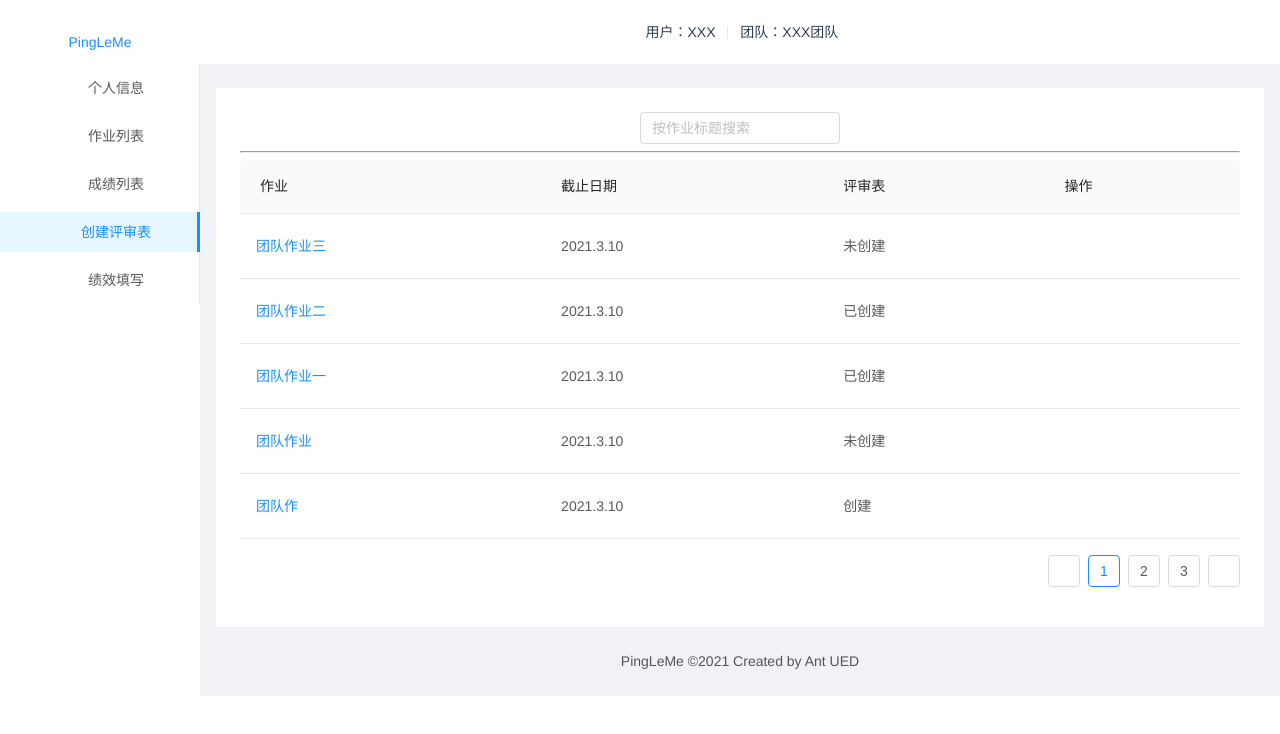
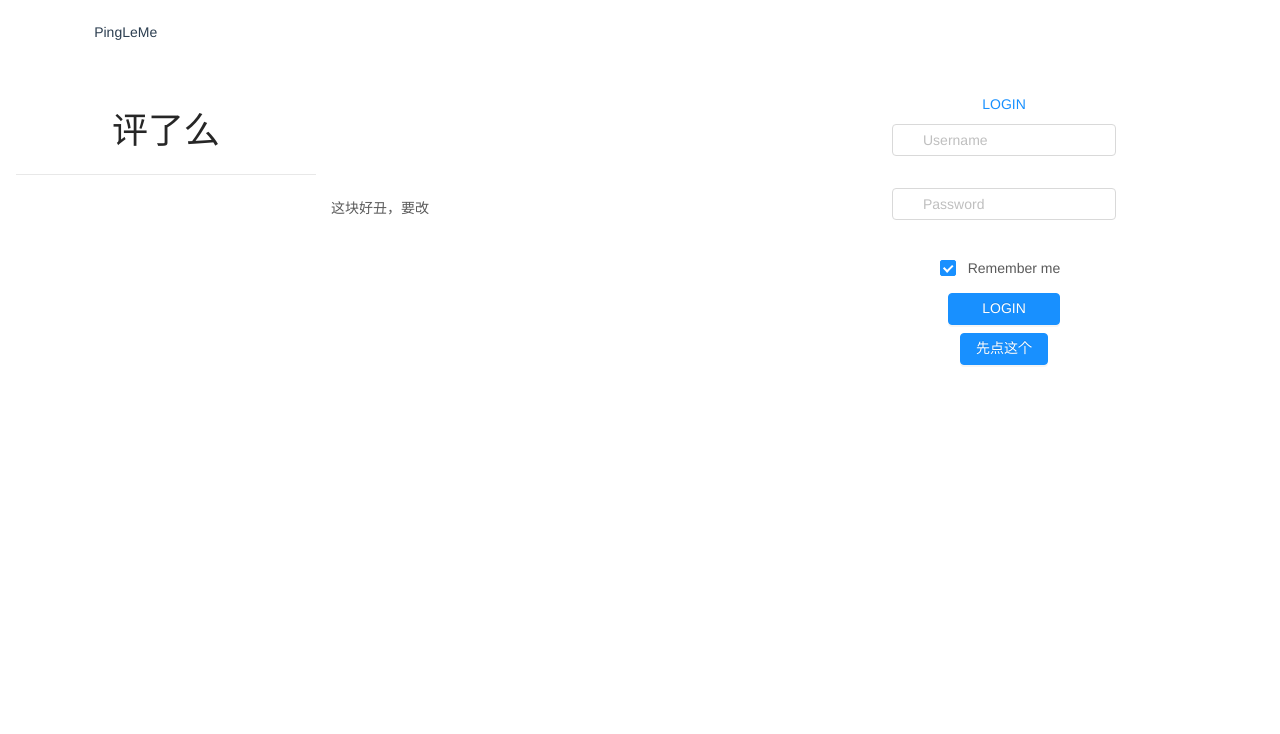
Before and after one commit to FZUSESPR21/pingleme-vue, a Vue app: page /#/ in a window 1280 px wide. Shown: the top 734 px of the page. Built offline with nearby package versions, Linux system fonts and the light colour scheme.

Commit message:
Create Login page,update router

```diff
--- /dev/null
+++ b/src/Login/Login.vue
@@ -0,0 +1,114 @@
+<template>
+  <a-layout id="components-layout-demo">
+	  <a-layout-header style='background:white'>
+		  <a-row>
+			  <a-col :span="3">
+				  <a-icon type="file-ppt" />&nbsp;PingLeMe
+			  </a-col>
+		  </a-row>
+	  </a-layout-header>
+		<a-layout-content :style="{ margin: '24px 16px 0' }">
+			<div :style="{ padding: '0px', background: '#fff', minHeight: '360px' }">
+				<a-row type="flex" justify="center" align="top">
+					<a-col :span="14">
+						<a-card title="评了么" :bordered="false" headStyle="width: 300px;fontSize: 36px;color: rgba(0, 0, 0, 0.85);">
+							这块好丑，要改
+					</a-card>
+					</a-col>
+
+					<a-col :span="10">
+						<a-row type="flex" justify="space-around" align="middle">
+							<a-col>
+							<a-button type="link">LOGIN</a-button>
+								<a-form
+									id="components-form-demo-normal-login"
+									:form="form"
+									class="login-form"
+									@submit="handleSubmit"
+								>
+								<a-form-item>
+									<a-input
+										v-decorator="[
+										'userName',
+										{ rules: [{ required: true, message: 'Please input your username!' }] },
+										]"
+										placeholder="Username"
+									>
+										<a-icon slot="prefix" type="user" style="color: rgba(0,0,0,.25)" theme="outlined"/>
+									</a-input>
+								</a-form-item>
+								<a-form-item>
+									<a-input
+										v-decorator="[
+										'password',
+										{ rules: [{ required: true, message: 'Please input your Password!' }] },
+										]"
+										type="password"
+										placeholder="Password"
+									>
+										<a-icon slot="prefix" type="lock" style="color: rgba(0,0,0,.25)" />
+									</a-input>
+								</a-form-item>
+								<a-form-item>
+									<a-checkbox
+										v-decorator="[
+										'remember',
+										{
+											valuePropName: 'checked',
+											initialValue: true,
+										},
+										]"
+									>
+										Remember me
+									</a-checkbox><br>
+									<a-button type="primary" html-type="submit" class="login-form-button">
+										LOGIN
+									</a-button><br>
+									<a-button type="primary" @click="goTocrEva()">
+										先点这个
+									</a-button>
+								</a-form-item>
+								</a-form>
+								</a-col>
+							</a-row>
+					</a-col>
+				</a-row>
+			</div>
+		</a-layout-content>
+  </a-layout>
+</template>
+<script>
+export default {
+	name:'Login',
+
+	beforeCreate() {
+	    this.form = this.$form.createForm(this, { name: 'normal_login' });
+	},
+
+	methods: {
+		goTocrEva(){
+			this.$router.push('/creva')
+		},
+		handleSubmit(e) {
+		    e.preventDefault();
+		    this.form.validateFields((err, values) => {
+		        if (!err) {
+		          console.log('Received values of form: ', values);
+		        }
+		    });
+		},
+  },
+};
+</script>
+
+<style>
+#components-layout-demo{
+	background: white;
+}
+#components-form-demo-normal-login .login-form {
+  max-width: 300px;
+}
+#components-form-demo-normal-login .login-form-button {
+  width: 50%;
+}
+</style>
--- a/src/components/NormalNav.vue
+++ b/src/components/NormalNav.vue
@@ -43,7 +43,7 @@ export default {
 			this.collapsed = !this.collapsed;
 		},
 		goTocrEva(){
-			this.$router.push('/');
+			this.$router.push('/creva');
 		},
     goToHwList() {
       this.$router.push('/hwlist');
--- a/src/normal/CreateEvaluation.vue
+++ b/src/normal/CreateEvaluation.vue
@@ -10,7 +10,7 @@
 			<div class="logo">
 				<a-button type="link"
 						style="margin-bottom: 16px; margin-top: 10px;"
-						@click="() => (collapsed = !collapsed)">
+						>
 							&nbsp;PingLeMe
 				</a-button>
 			</div>
@@ -25,7 +25,7 @@
 					<a-icon type="team" />&nbsp;团队：XXX团队
 				</div>
 			</a-layout-header>
-			<a-layout-content :style="{ margin: '24px 16px 0' }">
+			<a-layout-content :style="{ margin: '24px 16px 0',minHeight:'360px' }">
 				<div :style="{ padding: '24px', background: '#fff', minHeight: '360px' }">
 					<a-input-search placeholder="按作业标题搜索" style="width: 200px;margin-left:0px;" @search="onSearch" />
 					<hr>
@@ -162,7 +162,7 @@
 		},
 		methods:{
 			goTocrEvaform(){
-				this.$router.push('/evacr')
+				this.$router.push('/crevaf')
 			},
 			onSearch(value) {
 			    console.log(value);
--- a/src/normal/CreateEvaluationForm.vue
+++ b/src/normal/CreateEvaluationForm.vue
@@ -10,7 +10,7 @@
 			<div class="formlogo">
 				<a-button type="link"
 						style="margin-bottom: 16px; margin-top: 10px;"
-						@click="() => (collapsed = !collapsed)">
+						>
 							&nbsp;PingLeMe
 				</a-button>
 			</div>
@@ -27,11 +27,11 @@
 					<a-icon type="book" />&nbsp;作业：作业XXX
 				</div>
 			</a-layout-header>
-			<a-layout-content :style="{ margin: '24px 16px 0' }">
-			<hr>
+			<a-layout-content :style="{ margin: ' 0',background:'white',minHeight:'360px' }">
+			<br>
 				<EvaCrForm></EvaCrForm>
 			</a-layout-content>
-			<a-layout-footer style="textAlign: center">
+			<a-layout-footer style="textAlign: center ;background: white;font-size: small;">
 				PingLeMe ©2021 Created by Ant UED
 			</a-layout-footer>
 		</a-layout>
--- a/src/normal/HomeworkList.vue
+++ b/src/normal/HomeworkList.vue
@@ -10,7 +10,7 @@
 			<div class="logo">
 				<a-button type="link"
 						style="margin-bottom: 16px; margin-top: 10px;"
-						@click="() => (collapsed = !collapsed)">
+				>
 							&nbsp;PingLeMe
 				</a-button>
 			</div>
@@ -25,7 +25,7 @@
 					<a-icon type="team" />&nbsp;团队：XXX团队
 				</div>
 			</a-layout-header>
-			<a-layout-content :style="{ margin: '24px 16px 0' }">
+			<a-layout-content :style="{ margin: '24px 16px 0',minHeight:'360px' }">
 				<div :style="{ padding: '24px', background: '#fff', minHeight: '360px' }">
 					<a-input-search placeholder="按作业标题搜索" style="width: 200px;margin-left:0px;" @search="onSearch" />
 					<hr>
--- a/src/normal/Performance.vue
+++ b/src/normal/Performance.vue
@@ -10,7 +10,7 @@
 			<div class="logo">
 				<a-button type="link"
 						style="margin-bottom: 16px; margin-top: 10px;"
-						@click="() => (collapsed = !collapsed)">
+						>
 							&nbsp;PingLeMe
 				</a-button>
 			</div>
@@ -25,7 +25,7 @@
 					<a-icon type="team" />&nbsp;团队：XXX团队
 				</div>
 			</a-layout-header>
-			<a-layout-content :style="{ margin: '24px 16px 0' }">
+			<a-layout-content :style="{ margin: '24px 16px 0',minHeight:'360px' }">
 				<div :style="{ padding: '24px', background: '#fff', minHeight: '360px' }">
 					<a-input-search placeholder="按作业标题搜索" style="width: 200px;margin-left:0px;" @search="onSearch" />
 					<hr>
--- a/src/normal/PerformanceDetail.vue
+++ b/src/normal/PerformanceDetail.vue
@@ -10,7 +10,7 @@
 			<div class="logo">
 				<a-button type="link"
 						style="margin-bottom: 16px; margin-top: 10px;"
-						@click="() => (collapsed = !collapsed)">
+						>
 							&nbsp;PingLeMe
 				</a-button>
 			</div>
@@ -25,7 +25,7 @@
 					<a-icon type="team" />&nbsp;团队：XXX团队
 				</div>
 			</a-layout-header>
-			<a-layout-content :style="{ margin: '24px 16px 0' }">
+			<a-layout-content :style="{ margin: '24px 16px 0',minHeight:'360px' }">
 				<div :style="{ padding: '24px', background: '#fff', minHeight: '360px' }">
 					<hr>
 					<a-table :columns="columns" :data-source="data"  :pagination="false">
--- a/src/router/index.js
+++ b/src/router/index.js
@@ -6,6 +6,7 @@ import HwList from "../normal/HomeworkList.vue"
 import HwDetail from "../normal/HomeworkDetail.vue"
 import Performance from "../normal/Performance.vue"
 import PfmDetail from "../normal/PerformanceDetail.vue"
+import Login from "../Login/Login.vue"
 
 Vue.use(Router)
 
@@ -13,11 +14,16 @@ export default new Router({
 	routes:[
 		{
 			path:'/',
+			name:'Login',
+			component:Login,
+		},
+		{
+			path:'/creva',
 			name:'CrEva',
 			component:CreateEvaluation
 		},
 		{
-			path:'/evacr',
+			path:'/crevaf',
 			name:'CrEvaf',
 			component:CrEvaform
 		},
```
